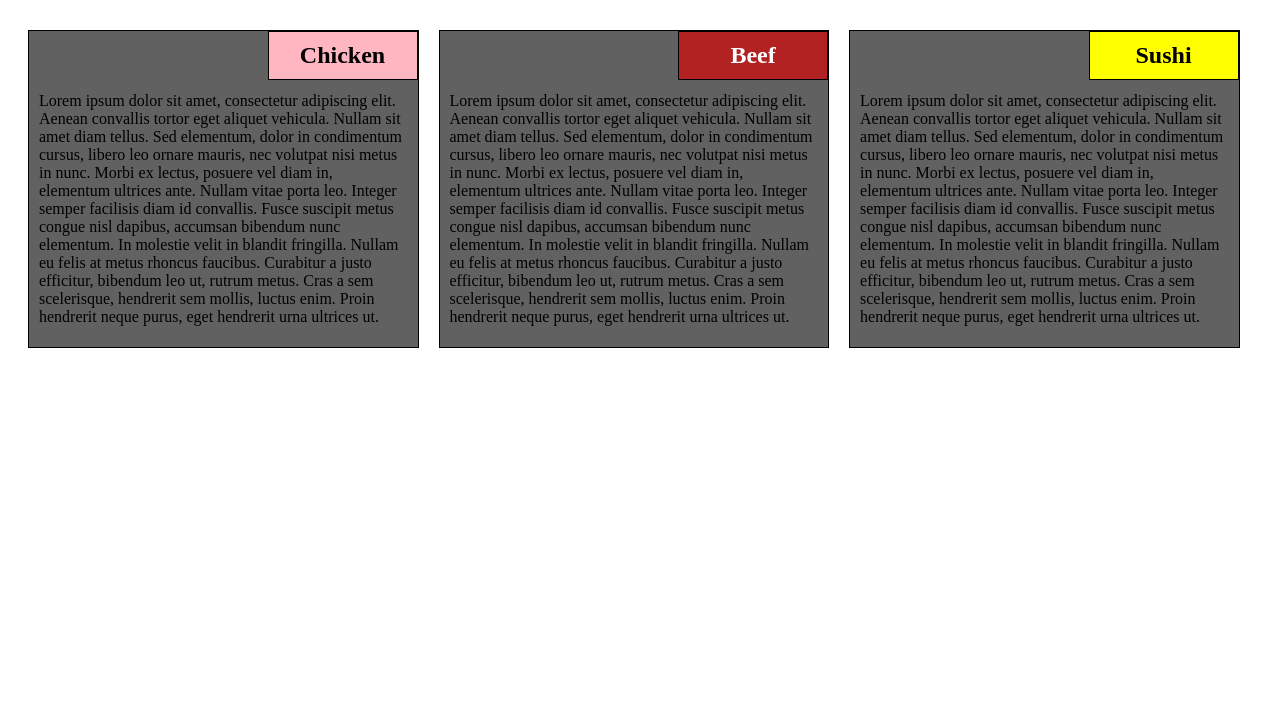
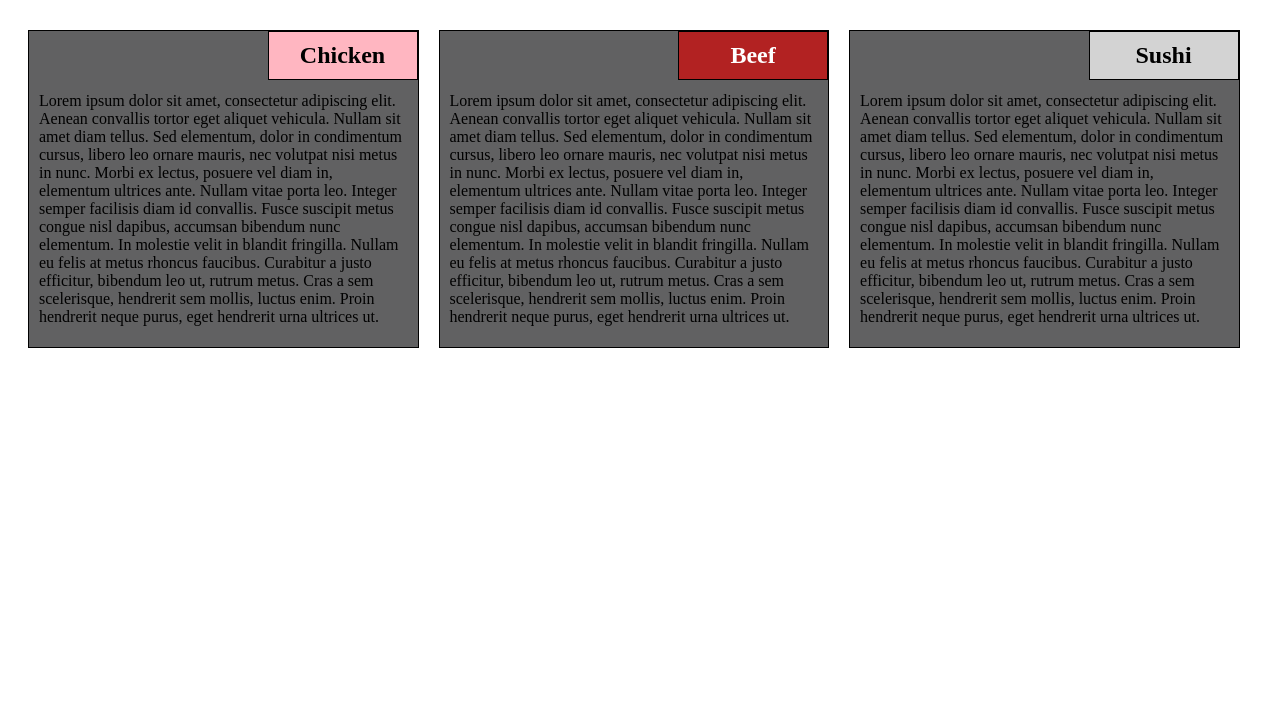
Before and after one commit to sireesha-r/mod2_solution, a plain HTML site: page index.html in a window 1280 px wide. Shown: the part 73-800 px from the top of the page. Drawn offline with Linux system fonts and the light colour scheme.

Commit message:
Update styles.css

```diff
--- a/styles.css
+++ b/styles.css
@@ -28,7 +28,7 @@
   color: white;
 }
  #sushi {
-  background-color: #FFFF00;
+  background-color: #D3D3D3;
 }
  .row {
   width: 100%;
```
